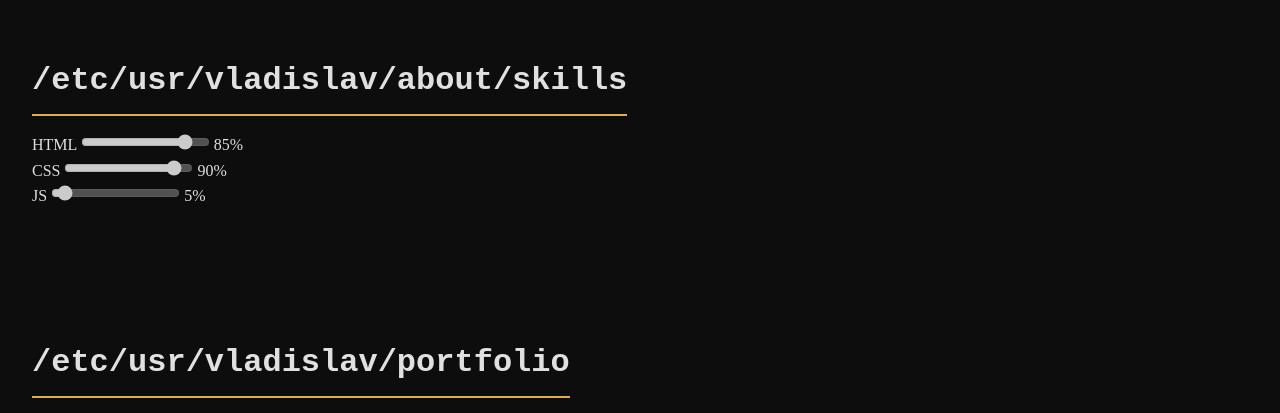
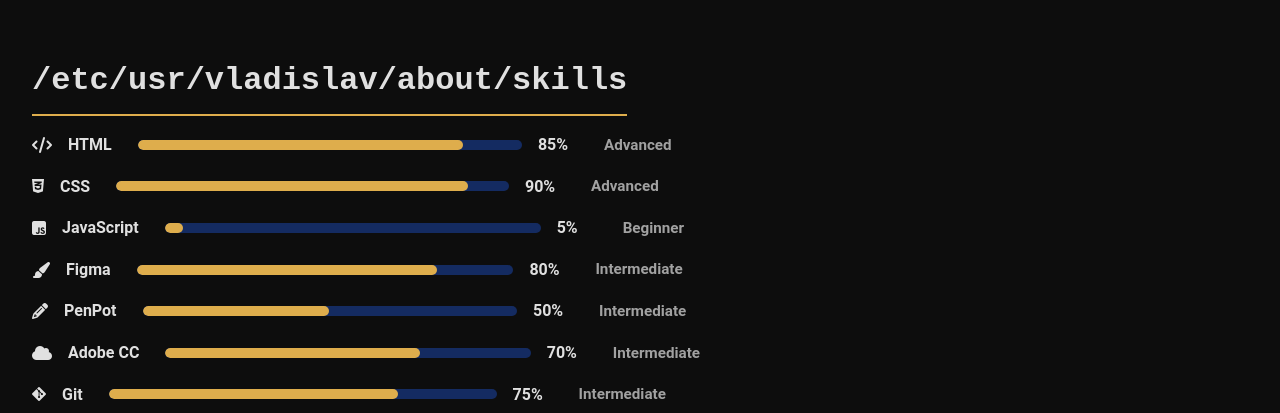
Before and after one commit to etzhmk/pet-portfolio, a plain HTML site: page desktop.html in a window 1280 px wide. Shown: the part 960-1373 px from the top of the page. Drawn offline with Linux system fonts and the light colour scheme.

Commit message:
minor fixes

```diff
--- a/desktop.css
+++ b/desktop.css
@@ -46,14 +46,13 @@
   font-family: var(--base-font);
 }
 
+h3 {
+  margin-bottom: 1rem;;
+}
 a {
   text-decoration: none;
   color: var(--white-color);
   font-family: var(--header-font);
-}
-
-i {
-    margin-right: 2rem;
 }
 
 strong {
@@ -308,6 +307,90 @@
   display: inline-block;
   padding-bottom: 0.5rem;
 }
+
+/*--skills--*/
+.skills {
+  display: flex;
+  flex-direction: column;
+  gap: 1rem;
+  width: 100%;
+}
+
+.skill-range {
+  display: flex;
+  align-items: center;
+  gap: 1rem;
+  flex-wrap: wrap;
+  font-family: var(--base-font);
+  font-weight: 700;
+  font-size: 1rem;
+  justify-content: flex-start;
+}
+
+.skill-range i {
+  font-size: 1rem;
+}
+
+.progress-wrapper {
+  flex: 0.4;
+  height: 10px;
+  background-color: var(--second-brand-color);
+  border-radius: 5px;
+  overflow: hidden;
+  margin-left: 10px;
+}
+
+.progress-fill {
+  width: 0%;
+  height: 100%;
+  background-color: var(--brand-color);
+  border-radius: 5px;
+  animation: SlideRight 5.5s ease;
+}
+
+.range-static {
+  min-width: 50px;
+  font-weight: bold;
+}
+
+.skill-level {
+  font-size: 0.95rem;
+  opacity: 0.7;
+  text-align: center;
+}
+
+.skill-range .progress-fill {
+  --width: 0%;
+}
+
+.skill-range:nth-child(1) .progress-fill {
+  width: 85%; /* HTML */
+}
+
+.skill-range:nth-child(2) .progress-fill {
+  width: 90%; /* CSS */
+}
+
+.skill-range:nth-child(3) .progress-fill {
+  width: 5%; /* JavaScript */
+}
+
+.skill-range:nth-child(4) .progress-fill {
+  width: 80%; /* Figma */
+}
+
+.skill-range:nth-child(5) .progress-fill {
+  width: 50%; /* PenPot */
+}
+
+.skill-range:nth-child(6) .progress-fill {
+  width: 70%; /* Adobe CC */
+}
+
+.skill-range:nth-child(7) .progress-fill {
+  width: 75%; /* Git */
+}
+
 /*--portfolio--*/
 .projects {
   display: grid;
@@ -394,6 +477,12 @@
   }
 }
 
+@keyframes SlideRight {
+  0% {
+    width: 0%;
+  }
+}
+
 /*---ADAPTATION---*/
 @media (max-width: 768px) {
   .projects {
--- a/desktop.html
+++ b/desktop.html
@@ -14,7 +14,7 @@
     <nav aria-label="Main navigation">
       <img
         id="logo-nav"
-        src="./assets/images/logo.png"
+        src="./assets/images/icons/logo.png"
         alt="Logo of Vladislav's website"
       />
       <ul class="menu">
@@ -101,23 +101,71 @@
         </p>
       </section>
       <section id="skills" aria-labelledby="skills-header">
-        <h2>/etc/usr/vladislav/about/skills</h2>
+        <h2 id="skills-header">/etc/usr/vladislav/about/skills</h2>
+        <div class="skills">
           <div class="skill-range">
-          <label for="html">HTML</label>
-          <input type="range" id="html" min="0" max="100" value="85" disabled />
+            <i class="fa-solid fa-code"></i><span>HTML</span>
+            <div class="progress-wrapper">
+              <div class="progress-fill" data-width="85%"></div>
+            </div>
             <span class="range-static">85%</span>
+            <span class="skill-level">Advanced</span>
           </div>
           <div class="skill-range">
-          <label for="css">CSS</label>
-          <input type="range" id="css" min="0" max="100" value="90" disabled />
+            <i class="fab fa-css3-alt skill-icon"></i><span>CSS</span>
+            <div class="progress-wrapper">
+              <div class="progress-fill" data-width="90%"></div>
+            </div>
             <span class="range-static">90%</span>
+            <span class="skill-level">Advanced</span>
           </div>
           <div class="skill-range">
-          <label for="js">JS</label>
-          <input type="range" id="js" min="0" max="100" value="5" disabled />
+            <i class="fab fa-js-square skill-icon"></i><span>JavaScript</span>
+            <div class="progress-wrapper">
+              <div class="progress-fill" data-width="5%"></div>
+            </div>
             <span class="range-static">5%</span>
+            <span class="skill-level">Beginner</span>
           </div>
+          <div class="skill-range">
+            <i class="fas fa-paint-brush skill-icon"></i><span>Figma</span>
+            <div class="progress-wrapper">
+              <div class="progress-fill" data-width="80%"></div>
+            </div>
+            <span class="range-static">80%</span>
+            <span class="skill-level">Intermediate</span>
+          </div>
+          <div class="skill-range">
+            <i class="fas fa-pencil-alt skill-icon"></i><span>PenPot</span>
+            <div class="progress-wrapper">
+              <div class="progress-fill" data-width="50%"></div>
+            </div>
+            <span class="range-static">50%</span>
+            <span class="skill-level">Intermediate</span>
+          </div>
+          <div class="skill-range">
+            <i class="fa-solid fa-cloud"></i><span>Adobe CC</span>
+            <div class="progress-wrapper">
+              <div class="progress-fill" data-width="70%"></div>
+            </div>
+            <span class="range-static">70%</span>
+            <span class="skill-level">Intermediate</span>
+          </div>
+          <div class="skill-range">
+            <i class="fab fa-git-alt skill-icon"></i><span>Git</span>
+            <div class="progress-wrapper">
+              <div class="progress-fill" data-width="75%"></div>
+            </div>
+            <span class="range-static">75%</span>
+            <span class="skill-level">Intermediate</span>
+          </div>
+        </div>
+
     </section>
+
+
+
+
       <section id="portfolio" aria-labelledby="portfolio-header">
         <h2>/etc/usr/vladislav/portfolio</h2>
         <div class="projects">
```
Also changed, not shown: assets/images/icons/logo.png (renamed from assets/images/logo.png). Lines whose indentation alone changed are shown as unchanged.
